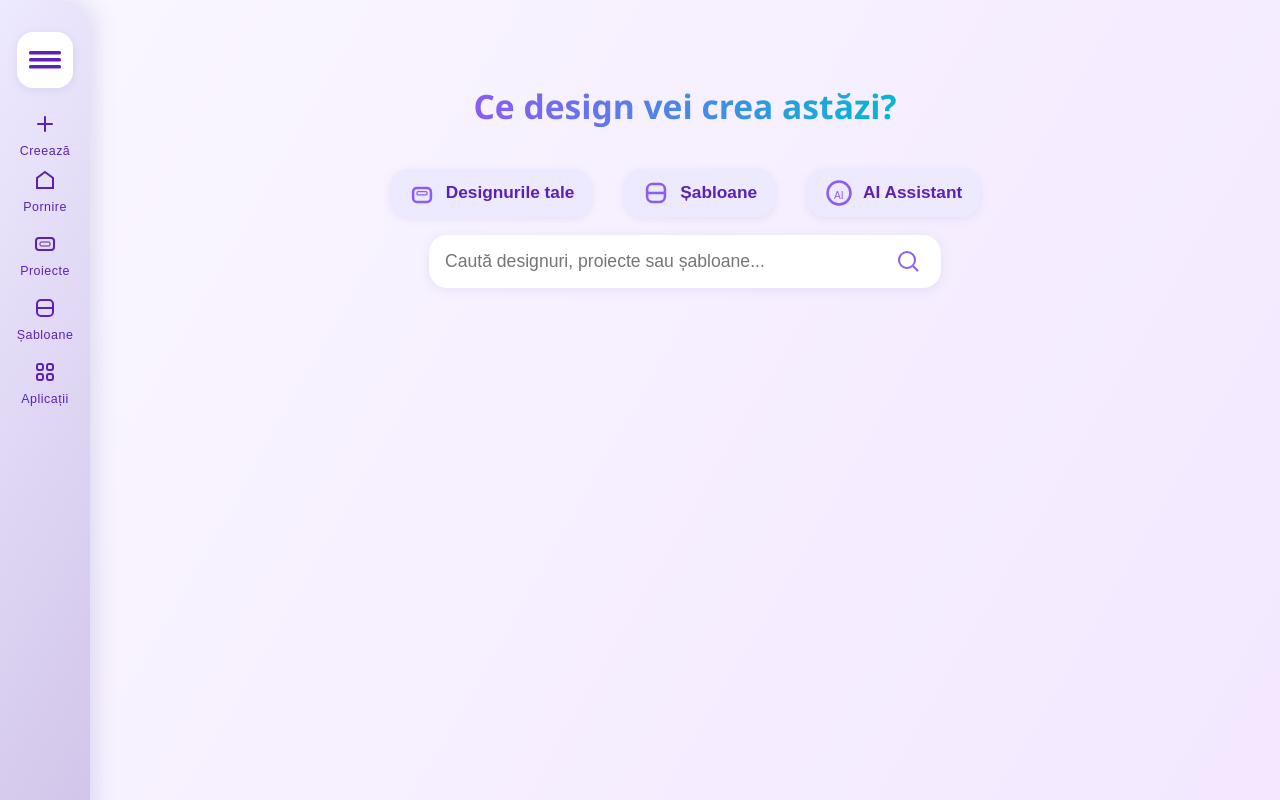
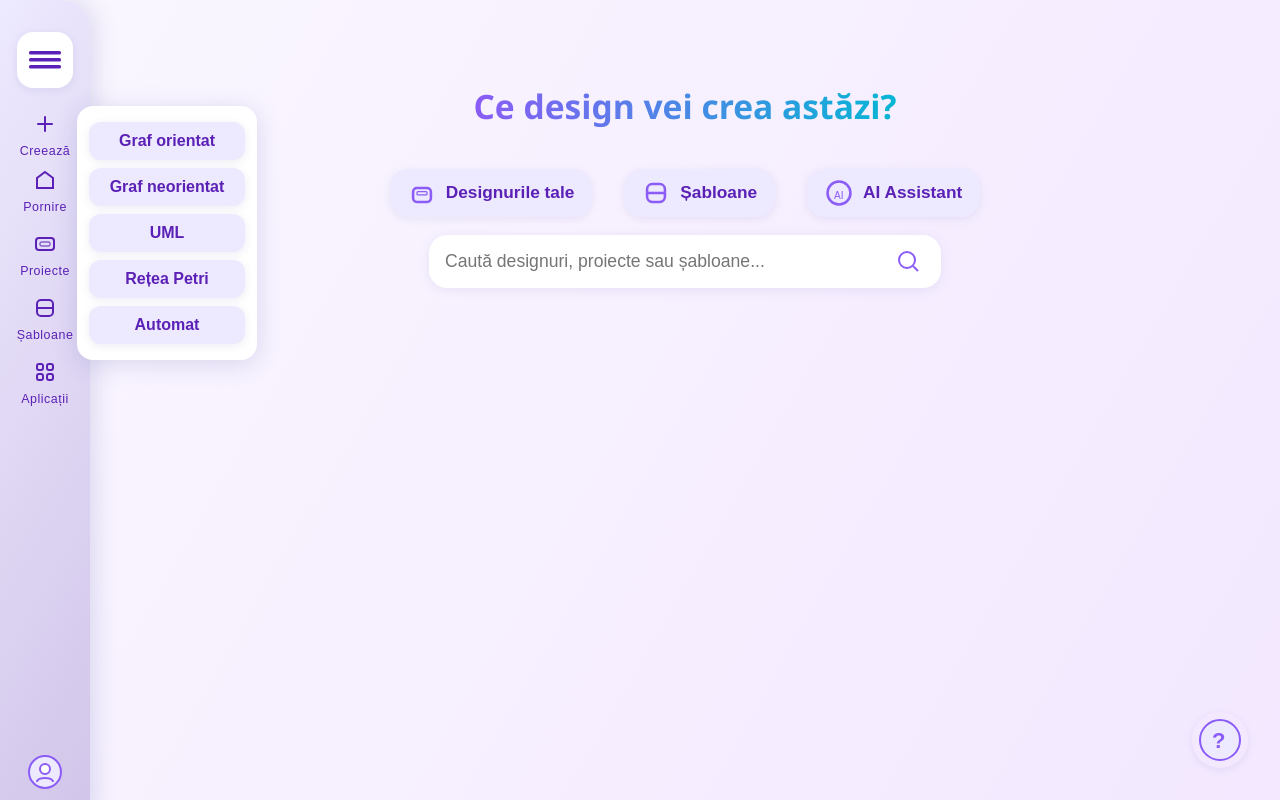
Before and after one commit to LorenaCornut/Licenta, a React (Create React App) app in the folder canvas2svg/: page /dashboard in a window 1280 px wide. Both pictures are taken after a click on the button "Creează". Built offline with nearby package versions, Linux system fonts and the light colour scheme.

Commit message:
lucru la dashboard

```diff
--- a/canvas2svg/src/Dashboard.css
+++ b/canvas2svg/src/Dashboard.css
@@ -1,3 +1,126 @@
+/* Dropdown profil utilizator jos sidebar */
+.profile-menu-dropdown {
+  position: absolute;
+  left: 90px;
+  bottom: 0;
+  background: #fff;
+  border-radius: 16px;
+  box-shadow: 0 4px 24px rgba(80,80,160,0.18);
+  padding: 18px 0 10px 0;
+  display: flex;
+  flex-direction: column;
+  gap: 8px;
+  z-index: 200;
+  min-width: 220px;
+  align-items: center;
+}
+.profile-menu-header {
+  display: flex;
+  align-items: center;
+  gap: 12px;
+  margin-bottom: 10px;
+}
+.profile-menu-username {
+  font-size: 1.08rem;
+  font-weight: 600;
+  color: #5b21b6;
+}
+.profile-menu-btn {
+  background: #ede9fe;
+  border: none;
+  border-radius: 12px;
+  color: #5b21b6;
+  font-size: 1rem;
+  font-weight: 600;
+  padding: 10px 18px;
+  margin: 0 12px;
+  cursor: pointer;
+  transition: background 0.2s, box-shadow 0.2s;
+  box-shadow: 0 2px 8px rgba(80,80,160,0.10);
+  width: 80%;
+  text-align: left;
+}
+.profile-menu-btn:hover {
+  background: #d1c4e9;
+  box-shadow: 0 4px 16px rgba(80,80,160,0.18);
+}
+/* Buton help/FAQ/AI tool dreapta jos */
+.dashboard-help-btn {
+  background: transparent;
+  border: none;
+  box-shadow: 0 2px 8px rgba(80,80,160,0.10);
+  border-radius: 50%;
+  cursor: pointer;
+  padding: 0;
+  transition: background 0.2s, box-shadow 0.2s;
+  width: 56px;
+  height: 56px;
+  display: flex;
+  align-items: center;
+  justify-content: center;
+}
+.dashboard-help-btn:hover {
+  background: #ede9fe;
+  box-shadow: 0 4px 16px rgba(80,80,160,0.18);
+}
+/* Buton profil jos în sidebar */
+.sidebar-profile-btn-container {
+  position: absolute;
+  bottom: 32px;
+  left: 0;
+  width: 100%;
+  display: flex;
+  justify-content: center;
+}
+.sidebar-profile-btn {
+  background: transparent;
+  border: none;
+  box-shadow: none;
+  cursor: pointer;
+  padding: 0;
+  border-radius: 50%;
+  transition: background 0.2s;
+  width: 56px;
+  height: 56px;
+  display: flex;
+  align-items: center;
+  justify-content: center;
+}
+.sidebar-profile-btn:hover {
+  background: #ede9fe;
+}
+/* Dropdown meniu pentru butonul Creează */
+.create-menu-dropdown {
+  position: absolute;
+  left: 60px;
+  top: 0;
+  background: #fff;
+  border-radius: 16px;
+  box-shadow: 0 4px 24px rgba(80,80,160,0.18);
+  padding: 16px 0;
+  display: flex;
+  flex-direction: column;
+  gap: 8px;
+  z-index: 100;
+  min-width: 180px;
+}
+.create-menu-btn {
+  background: #ede9fe;
+  border: none;
+  border-radius: 12px;
+  color: #5b21b6;
+  font-size: 1rem;
+  font-weight: 600;
+  padding: 10px 18px;
+  margin: 0 12px;
+  cursor: pointer;
+  transition: background 0.2s, box-shadow 0.2s;
+  box-shadow: 0 2px 8px rgba(80,80,160,0.10);
+}
+.create-menu-btn:hover {
+  background: #d1c4e9;
+  box-shadow: 0 4px 16px rgba(80,80,160,0.18);
+}
 .dashboard-top-btn {
   display: flex;
   align-items: center;
--- a/canvas2svg/src/Dashboard.js
+++ b/canvas2svg/src/Dashboard.js
@@ -1,10 +1,62 @@
 
 
 
-import React from 'react';
+import React, { useState, useRef, useEffect } from 'react';
+import { useNavigate } from 'react-router-dom';
 import './Dashboard.css';
 
 function Dashboard() {
+  // Ia username-ul din localStorage (setat la login)
+  const userName = localStorage.getItem('username') || '';
+  const navigate = useNavigate();
+  const [showMenu, setShowMenu] = useState(false);
+  const menuRef = useRef(null);
+  const createBtnRef = useRef(null);
+  const profileBtnRef = useRef(null);
+  const [showProfileMenu, setShowProfileMenu] = useState(false);
+
+  useEffect(() => {
+    function handleClickOutside(event) {
+      if (
+        menuRef.current &&
+        !menuRef.current.contains(event.target) &&
+        !createBtnRef.current.contains(event.target)
+      ) {
+        setShowMenu(false);
+      }
+      if (
+        profileMenuRef.current &&
+        !profileMenuRef.current.contains(event.target) &&
+        !profileBtnRef.current.contains(event.target)
+      ) {
+        setShowProfileMenu(false);
+      }
+    }
+    if (showMenu || showProfileMenu) {
+      document.addEventListener('mousedown', handleClickOutside);
+    } else {
+      document.removeEventListener('mousedown', handleClickOutside);
+    }
+    return () => {
+      document.removeEventListener('mousedown', handleClickOutside);
+    };
+  }, [showMenu, showProfileMenu]);
+
+  const profileMenuRef = useRef(null);
+
+  function handleHelp() {
+    navigate('/help');
+  }
+  function handleInfo() {
+    navigate('/info');
+  }
+  function handleLogout() {
+    // Exemplu: șterge userul din localStorage/context
+    // localStorage.removeItem('user');
+    // navigate('/');
+    navigate('/');
+  }
+
   return (
     <div className="dashboard-root">
       <aside className="dashboard-sidebar">
@@ -15,13 +67,29 @@ function Dashboard() {
             <rect y="21" width="32" height="3.5" rx="1.5" fill="#5b21b6"/>
           </svg>
         </button>
-        <button className="sidebar-icon-btn" aria-label="Creează">
+  <div style={{ position: 'relative' }}>
+          <button
+            className="sidebar-icon-btn"
+            aria-label="Creează"
+            ref={createBtnRef}
+            onClick={() => setShowMenu((v) => !v)}
+          >
             <svg width="28" height="28" viewBox="0 0 28 28" fill="none" xmlns="http://www.w3.org/2000/svg">
               <rect x="13" y="6" width="2" height="16" rx="1" fill="#5b21b6"/>
               <rect x="6" y="13" width="16" height="2" rx="1" fill="#5b21b6"/>
             </svg>
             <span className="sidebar-btn-label">Creează</span>
           </button>
+          {showMenu && (
+            <div className="create-menu-dropdown" ref={menuRef}>
+              <button className="create-menu-btn">Graf orientat</button>
+              <button className="create-menu-btn">Graf neorientat</button>
+              <button className="create-menu-btn">UML</button>
+              <button className="create-menu-btn">Rețea Petri</button>
+              <button className="create-menu-btn">Automat</button>
+            </div>
+          )}
+        </div>
     <div className="sidebar-icon-group">
           <button className="sidebar-icon-btn" aria-label="Pornire">
             <svg width="28" height="28" viewBox="0 0 28 28" fill="none" xmlns="http://www.w3.org/2000/svg">
@@ -52,6 +120,37 @@ function Dashboard() {
             </svg>
             <span className="sidebar-btn-label">Aplicații</span>
           </button>
+        </div>
+        {/* Buton profil jos */}
+        <div className="sidebar-profile-btn-container">
+          <button
+            className="sidebar-profile-btn"
+            aria-label="Profil utilizator"
+            ref={profileBtnRef}
+            onClick={() => setShowProfileMenu((v) => !v)}
+          >
+            <svg width="36" height="36" viewBox="0 0 36 36" fill="none" xmlns="http://www.w3.org/2000/svg">
+              <circle cx="18" cy="18" r="16" stroke="#8b5cf6" strokeWidth="2" fill="#ede9fe"/>
+              <circle cx="18" cy="15" r="5" stroke="#8b5cf6" strokeWidth="2" fill="#fff"/>
+              <path d="M10 28c0-4 8-4 8-4s8 0 8 4" stroke="#8b5cf6" strokeWidth="2" fill="none"/>
+            </svg>
+          </button>
+          {showProfileMenu && (
+            <div className="profile-menu-dropdown profile-menu-dropdown-right" ref={profileMenuRef}>
+              <div className="profile-menu-header">
+                <svg width="36" height="36" viewBox="0 0 36 36" fill="none" xmlns="http://www.w3.org/2000/svg">
+                  <circle cx="18" cy="18" r="16" stroke="#8b5cf6" strokeWidth="2" fill="#ede9fe"/>
+                  <circle cx="18" cy="15" r="5" stroke="#8b5cf6" strokeWidth="2" fill="#fff"/>
+                  <path d="M10 28c0-4 8-4 8-4s8 0 8 4" stroke="#8b5cf6" strokeWidth="2" fill="none"/>
+                </svg>
+                <span className="profile-menu-username">{userName}</span>
+              </div>
+              <button className="profile-menu-btn">Setări</button>
+              <button className="profile-menu-btn" onClick={handleHelp}>Help</button>
+              <button className="profile-menu-btn" onClick={handleInfo}>Info</button>
+              <button className="profile-menu-btn" onClick={handleLogout}>Deconectare</button>
+            </div>
+          )}
         </div>
       </aside>
       <main className="dashboard-main">
@@ -90,6 +189,13 @@ function Dashboard() {
         </div>
         {/* Butoanele Istoric și Șabloane eliminate */}
       </main>
+      {/* Buton help/FAQ/AI tool dreapta jos */}
+      <button className="dashboard-help-btn" aria-label="Ajutor" style={{ position: 'fixed', right: '32px', bottom: '32px', zIndex: 200 }}>
+        <svg width="44" height="44" viewBox="0 0 44 44" fill="none" xmlns="http://www.w3.org/2000/svg">
+          <circle cx="22" cy="22" r="20" fill="#ede9fe" stroke="#8b5cf6" strokeWidth="2"/>
+          <text x="14" y="30" fontSize="22" fill="#8b5cf6" fontWeight="bold">?</text>
+        </svg>
+      </button>
     </div>
   );
 }
--- a/canvas2svg/src/Login.js
+++ b/canvas2svg/src/Login.js
@@ -30,9 +30,12 @@ function Login() {
         setError(data.message || 'Eroare la autentificare!');
         return;
       }
-  // Succes: autentificare reușită
-  //alert('Logare cu succes!');
-  navigate('/dashboard');
+      // Salvează username-ul primit de la backend
+      if (data.username) {
+        localStorage.setItem('username', data.username);
+      }
+      // Succes: autentificare reușită
+      navigate('/dashboard');
     } catch (err) {
       setError('Eroare de rețea sau server!');
     }
```
Lines whose indentation alone changed are shown as unchanged.
